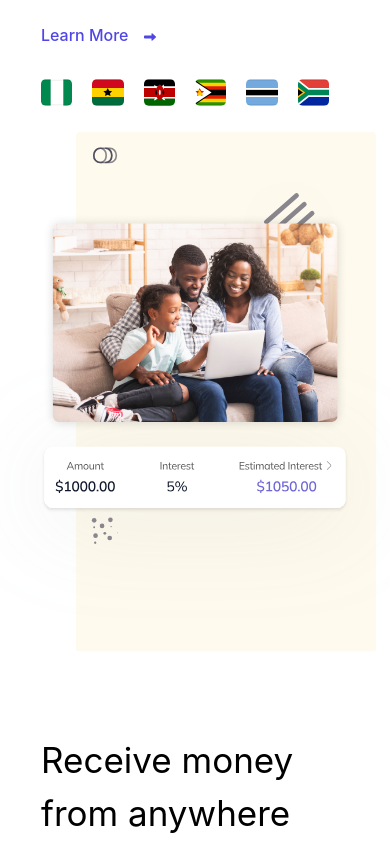
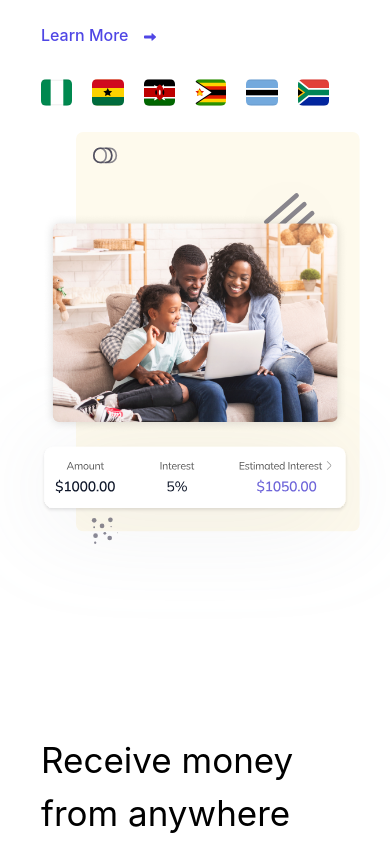
Before and after one commit to PEeGEe21/piggyfi, a Next.js app: page / in a window 390 px wide. Shown: the part 1520-2364 px from the top of the page. Built offline with nearby package versions, Linux system fonts and the light colour scheme; a web font is replaced by a local one.

Commit message:
made changes to the css files

```diff
--- a/src/components/home/Save.module.css
+++ b/src/components/home/Save.module.css
@@ -162,7 +162,8 @@
     /* height: 520px !important; */
     height: 300px !important;
     /* width: auto !important; */
-    width: 100% !important;
+    /* width: 100% !important; */
+    max-width: 100%;
     /* width: 300px !important; */
   }
 
--- a/src/components/home/Send.module.css
+++ b/src/components/home/Send.module.css
@@ -159,3 +159,22 @@
   }
 
 }
+
+
+@media only screen and (max-width: 568px){
+  .frame4_imageFloat figure img{
+    /* height: 520px !important; */
+    height: 400px !important;
+    width: auto !important;
+    max-width: 100%;
+    /* width: 100% !important; */
+    /* width: 300px !important; */
+  }
+
+  .frame1_imageFloat {
+    left: 0;
+    /* z-index: 3; */
+
+  }
+
+}
```
